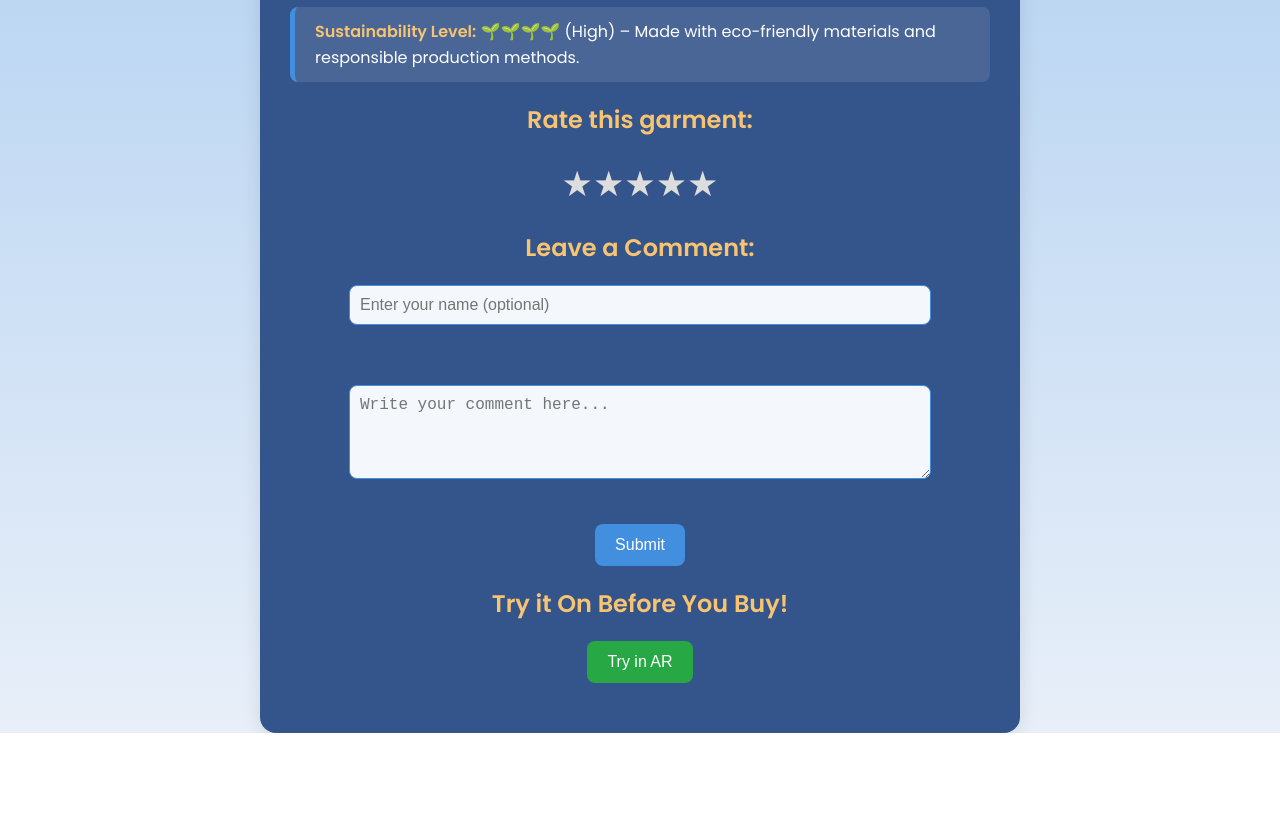
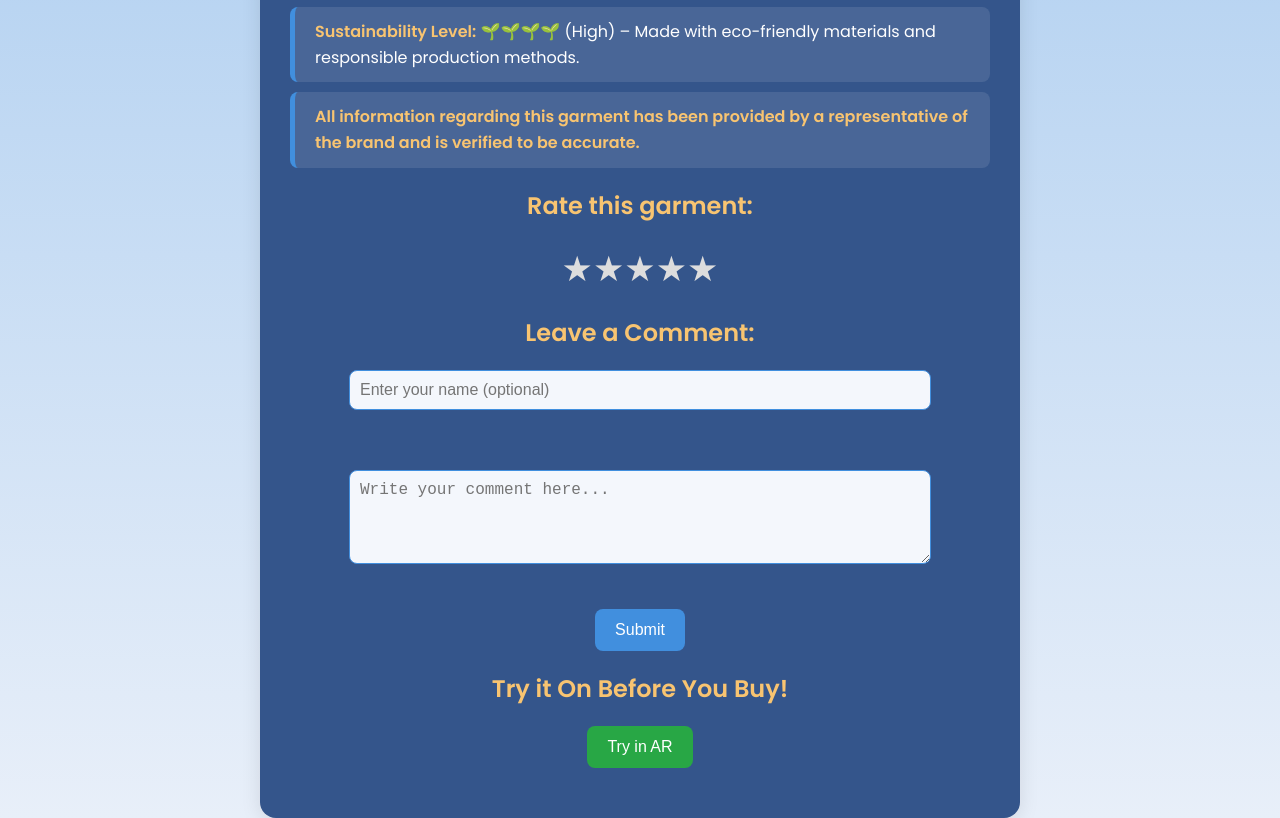
Before and after one commit to AmandaG1D/ARtique, a plain HTML site: page index.html in a window 1280 px wide. Shown: the part 1078-1896 px from the top of the page. Before the commit the page ends 1811 px from the top, so only its background shows below. Drawn offline with nearby package versions, Linux system fonts and the light colour scheme.

Commit message:
p strong update
added one line below garment information

```diff
--- a/index.html
+++ b/index.html
@@ -53,6 +53,7 @@
     <p><strong>Fabric Usage:</strong> 1.6m 🧶</p>
     <p><strong>Style:</strong> A cute, slim fit stretchy pair of denim jeans with a medium blue wash and straight leg fit.</p>
     <p><strong>Sustainability Level:</strong> 🌱🌱🌱🌱 (High) – Made with eco-friendly materials and responsible production methods.</p>
+    <p><strong>All information regarding this garment has been provided by a representative of the brand and is verified to be accurate.</strong></p>
 
     <h2>Rate this garment:</h2>
     <div class="rating">
```
